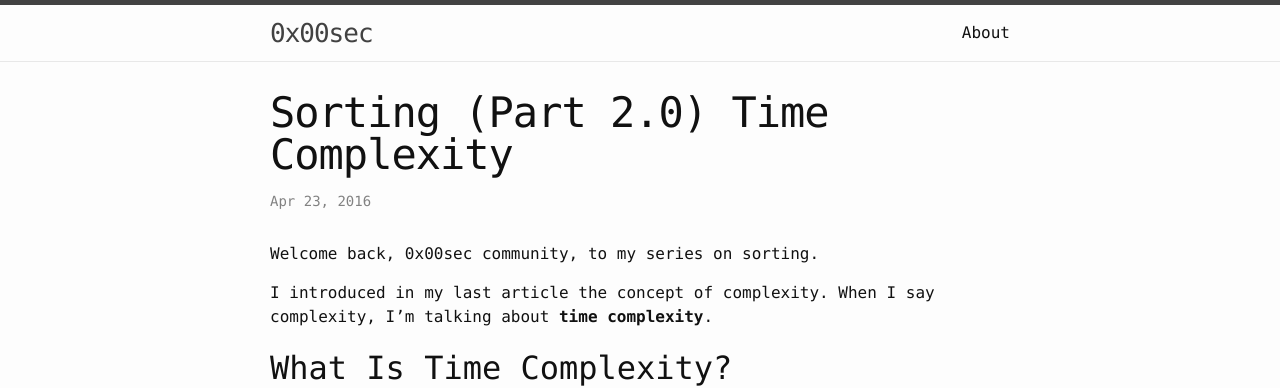
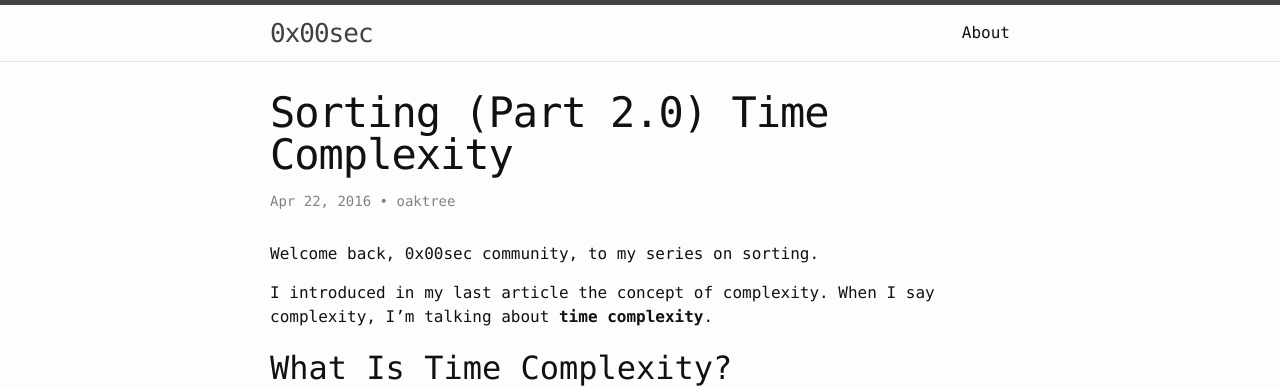
Before and after one commit to unh0lys0daz/0x00sec.github.io, a Jekyll site: the page built from _posts/2016-04-23-sorting-part-2-time-complexity.markdown, in a window 1280 px wide and 900 px high. Shown: the top 388 px of the window. Built offline with Jekyll 4.4.1, drawn with Linux system fonts in a browser that asks for light colours.

Commit message:
fixed date, added github link

```diff
--- a/_config.yml
+++ b/_config.yml
@@ -16,3 +16,5 @@ url: "http://0x00sec.github.io" # the base hostname & protocol for your site
 markdown: kramdown
 
 future: true
+
+github_username: 0x00sec
--- a/_posts/2016-04-22-sorting-part-1-bubblesort.markdown
+++ b/_posts/2016-04-22-sorting-part-1-bubblesort.markdown
@@ -1,12 +1,12 @@
 ---
 layout: post
 title:  "Sorting (Part 1.0) Bubble Sort"
-date:   2016-04-22 01:08:11 +0100
+date:   2016-04-22 02:08:11 +0100
 categories: who nullbyte
 tags:
  - sorting
  - bubble sort
-post_author: oaktree
+author: oaktree
 ---
 
 Alright, 0x00 community! Here we go... Bubble Sort.
--- a/_posts/2016-04-22-welcome-to-0x00sec.markdown
+++ b/_posts/2016-04-22-welcome-to-0x00sec.markdown
@@ -3,6 +3,7 @@ layout: post
 title:  "Who are we?"
 date:   2016-04-22 01:08:11 +0100
 categories: who nullbyte
+author: oaktree
 ---
 ## Who are we?
 Originally, we all contributed at Null Byte. However, upon OTW's departure from the community we decided that we needed our own place. The people of Null Byte needed a place uncontrolled by WonderHowTo.
--- a/_posts/2016-04-23-sorting-part-2-time-complexity.markdown
+++ b/_posts/2016-04-23-sorting-part-2-time-complexity.markdown
@@ -1,14 +1,14 @@
 ---
 layout: post
 title:  "Sorting (Part 2.0) Time Complexity"
-date:   2016-04-23 23:16:11 +0100
+date:   2016-04-22 23:16:11 +0100
 categories: who nullbyte
 tags:
  - sorting
  - bubble sort
  - time complexity
  - algorithms
-post_author: oaktree
+author: oaktree
 ---
 Welcome back, 0x00sec community, to my series on sorting.
 
```
